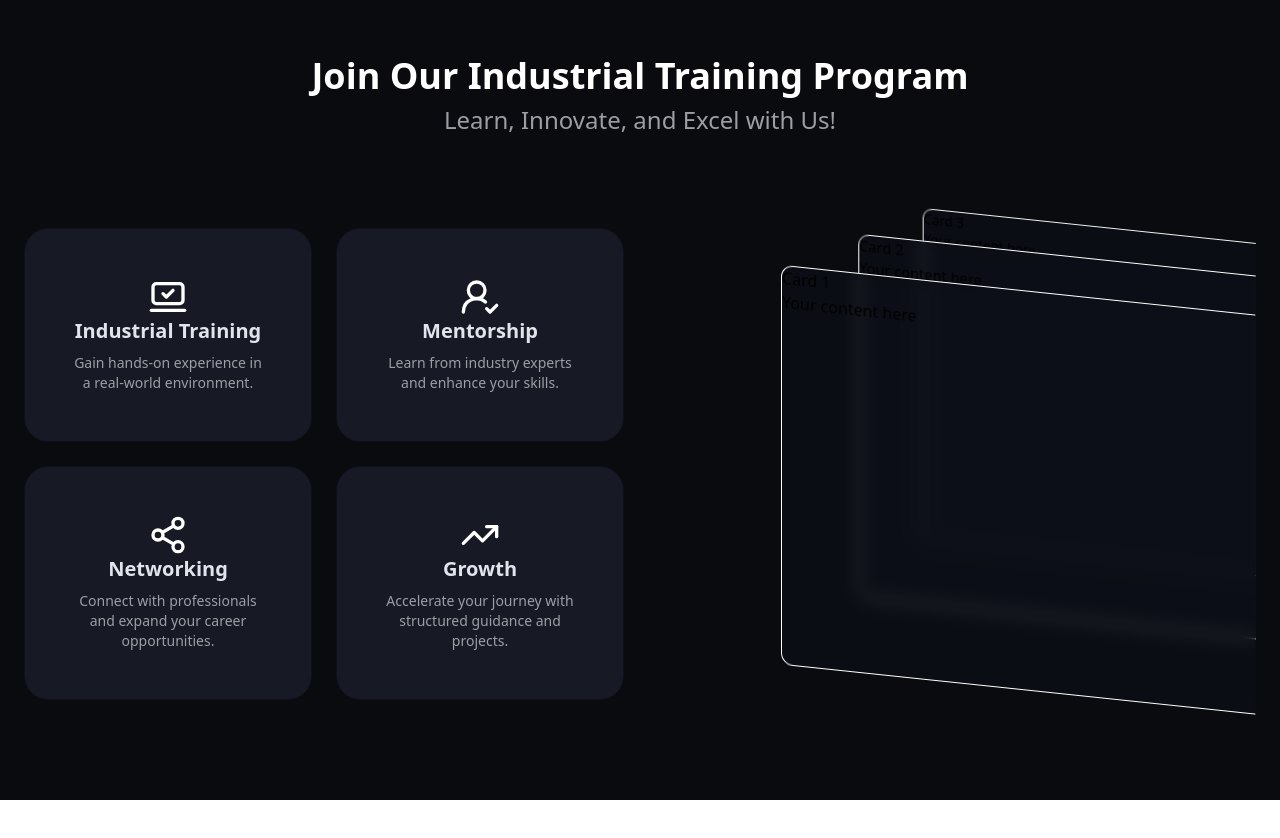
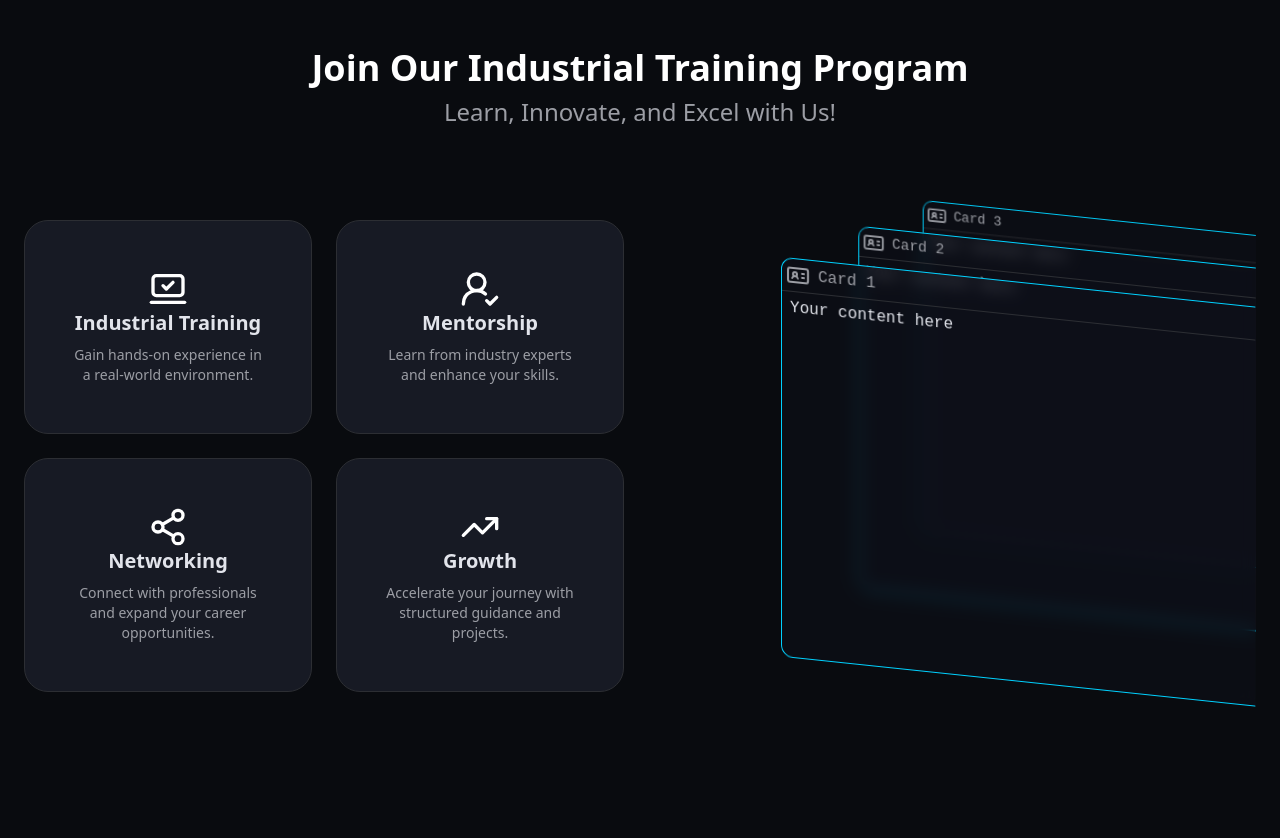
Before and after one commit to zaid-hassan/ziit, a React (Vite) app: page / in a window 1280 px wide. Shown: the top 838 px of the page. Before the commit the page ends 800 px from the top, so only its background shows below. Built offline with nearby package versions, Linux system fonts and the light colour scheme.

Commit message:
Update card ui

```diff
--- a/src/App.tsx
+++ b/src/App.tsx
@@ -2,6 +2,7 @@ import { motion } from "framer-motion";
 import SpotlightCard from "./components/spotlightcard/SpotlightCard";
 import CardSwap, { Card } from "./components/cardswap/CardSwap";
 import {
+  IdCard,
   LaptopMinimalCheck,
   Share2,
   TrendingUp,
@@ -111,22 +112,26 @@ function App() {
                 easing="linear"
               >
                 <Card>
-                  <h3>Card 1</h3>
-                  <p>Your content here</p>
+                  <h3 className="border-border border-b-1 p-1 text-muted font-display flex gap-x-2 items-center justify-start"> <IdCard /> Card 1</h3>
+                  <p className="font-display text-text px-2 py-1">Your content here</p>
                 </Card>
                 <Card>
-                  <h3>Card 2</h3>
-                  <p>Your content here</p>
+                  <h3 className="border-border border-b-1 p-1 text-muted font-display flex gap-x-2 items-center justify-start"> <IdCard /> Card 2</h3>
+                  <p className="font-display text-text px-2 py-1">Your content here</p>
                 </Card>
                 <Card>
-                  <h3>Card 3</h3>
-                  <p>Your content here</p>
+                  <h3 className="border-border border-b-1 p-1 text-muted font-display flex gap-x-2 items-center justify-start"> <IdCard /> Card 3</h3>
+                  <p className="font-display text-text px-2 py-1">Your content here</p>
                 </Card>
               </CardSwap>
             </div>
           </motion.div>
         </div>
       </main>
+
+      <main className="flex flex-col items-center justify-start w-full h-screen px-6 py-12 max-w-7xl mx-auto">
+
+      </main>
     </section>
   );
 }
--- a/src/components/cardswap/CardSwap.tsx
+++ b/src/components/cardswap/CardSwap.tsx
@@ -48,7 +48,7 @@ export const Card = forwardRef<HTMLDivElement, CardProps>(
     <div
       ref={ref}
       {...rest}
-      className={`absolute top-0 left-0 md:top-1/6 md:left-1/2 rounded-xl border border-white bg-surface/50 backdrop-blur-sm [transform-style:preserve-3d] [will-change:transform] [backface-visibility:hidden] ${
+      className={`absolute top-0 left-0 md:top-1/6 md:left-1/2 rounded-xl border border-focus bg-surface/50 backdrop-blur-sm [transform-style:preserve-3d] [will-change:transform] [backface-visibility:hidden] ${
         customClass ?? ""
       } ${rest.className ?? ""}`.trim()}
     />
--- a/src/components/spotlightcard/SpotlightCard.tsx
+++ b/src/components/spotlightcard/SpotlightCard.tsx
@@ -53,7 +53,7 @@ const SpotlightCard: React.FC<SpotlightCardProps> = ({
       onBlur={handleBlur}
       onMouseEnter={handleMouseEnter}
       onMouseLeave={handleMouseLeave}
-      className={`relative rounded-3xl border border-surface bg-card overflow-hidden p-8 ${className}`}
+      className={`relative rounded-3xl border border-border bg-card overflow-hidden p-8 ${className}`}
     >
       <div
         className="pointer-events-none absolute inset-0 opacity-0 transition-opacity duration-500 ease-in-out"
```
